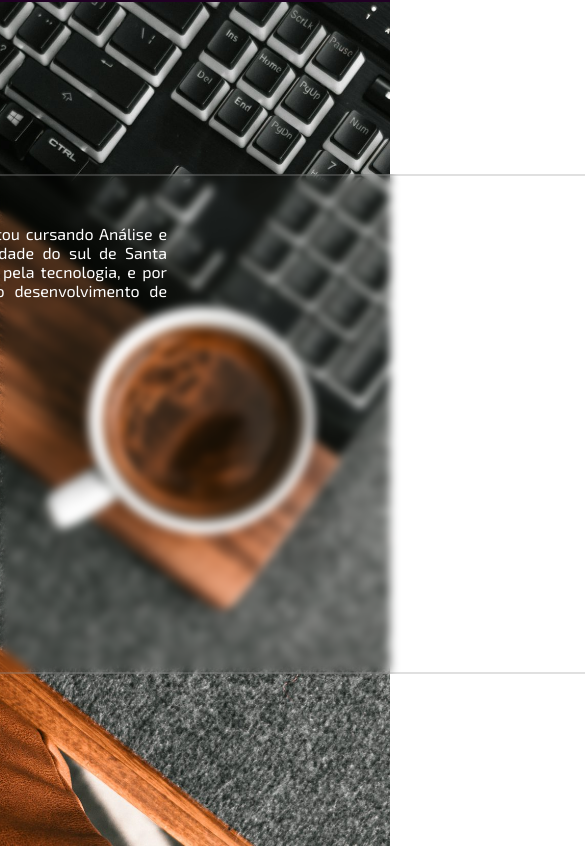
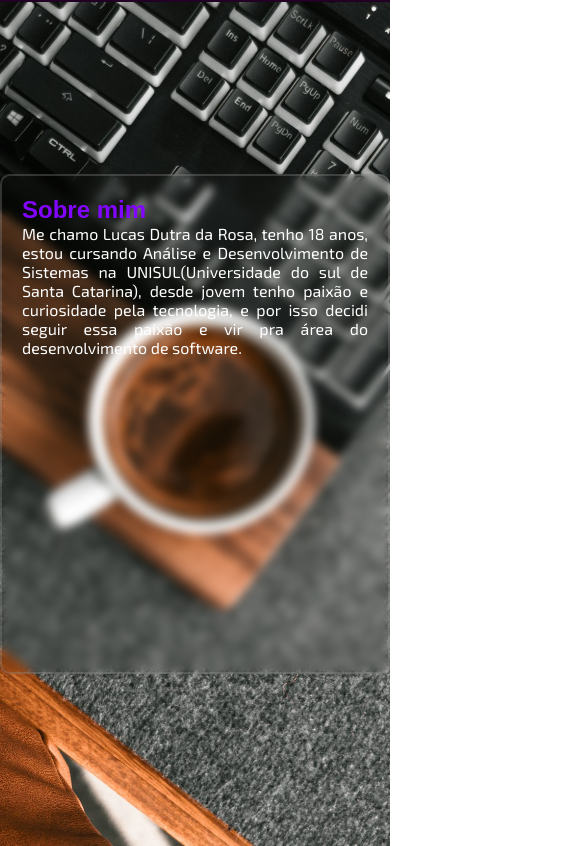
Before and after one commit to Lucasddr/Portif-lio, a plain HTML site: page index.html in a window 390 px wide. Shown: the part 842-1688 px from the top of the page, 585 px wide, since content can reach past the window. Drawn offline with Linux system fonts and the light colour scheme; a web font is replaced by a local one.

Commit message:
correção da responsividade

```diff
--- a/styles.css
+++ b/styles.css
@@ -83,7 +83,7 @@ margin: 0;
   justify-content: center;
 }
 .about h1{
-  color: rgb(58, 3, 113);
+  color: rgb(130, 6, 255);
   font-family: "Oswald", sans-serif;
 }
 .container{
@@ -92,7 +92,7 @@ margin: 0;
   border: 2px solid rgba(152, 151, 151, 0.3);
   backdrop-filter: blur(5px);
   border-radius: 10px;
-  min-width: 1200px;
+  min-width: 90%;
   min-height: 500px;
 }
 .container p{
```
